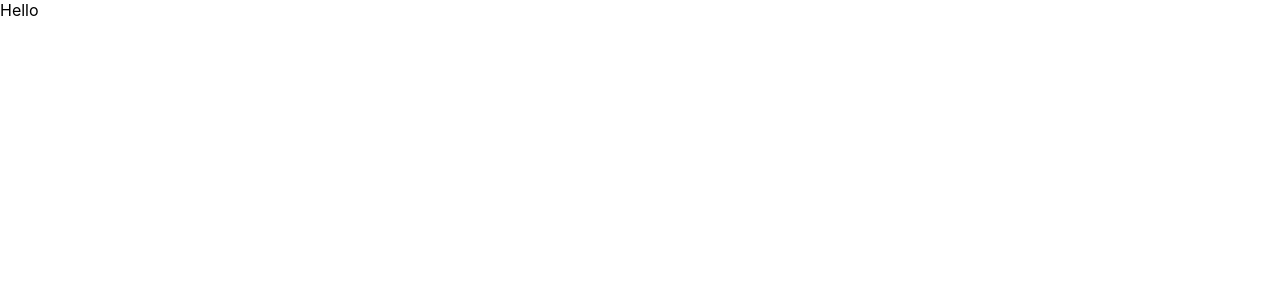
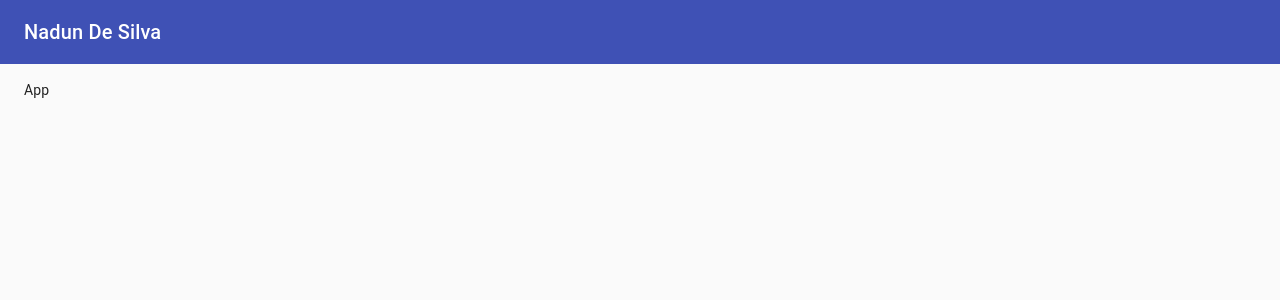
Before and after one commit to nadundesilva/nadundesilva.github.io, a React (Create React App) app in the folder _new_site/nadundesilva-website/: page / in a window 1280 px wide. Shown: the top 300 px of the page. Built offline with nearby package versions, Linux system fonts and the light colour scheme.

Commit message:
Add top nav bar

```diff
--- a/_new_site/nadundesilva-website/package.json
+++ b/_new_site/nadundesilva-website/package.json
@@ -4,6 +4,7 @@
   "private": true,
   "dependencies": {
     "@material-ui/core": "^4.12.3",
+    "@material-ui/icons": "^4.11.2",
     "@testing-library/jest-dom": "^5.14.1",
     "@testing-library/react": "^11.2.7",
     "@testing-library/user-event": "^12.8.3",
--- /dev/null
+++ b/_new_site/nadundesilva-website/src/Portal/Layout.tsx
@@ -0,0 +1,64 @@
+import { AppBar, Box, Container, createStyles, CssBaseline, Fab, makeStyles, Theme, Toolbar, Typography, useScrollTrigger, Zoom } from "@material-ui/core";
+import { KeyboardArrowUp as KeyboardArrowUpIcon } from "@material-ui/icons";
+import React, { useRef } from "react";
+
+const useStyles = makeStyles((theme: Theme) =>
+	createStyles({
+		fab: {
+			position: "fixed",
+			bottom: theme.spacing(2),
+			right: theme.spacing(2)
+		}
+	})
+);
+
+interface LayoutProps {
+	children: React.ReactElement,
+};
+
+const Layout = ({ children }: LayoutProps): React.ReactElement => {
+	const trigger = useScrollTrigger({
+		disableHysteresis: true,
+		threshold: 0,
+		target: window
+	});
+
+	const classes = useStyles();
+	const scrollToTopRef = useRef<HTMLDivElement>(null);
+
+	const appBar = React.cloneElement((
+		<AppBar>
+			<Toolbar>
+				<Typography variant="h6">Nadun De Silva</Typography>
+			</Toolbar>
+		</AppBar>
+	), {
+		elevation: trigger ? 4 : 0
+	});
+
+	const handleClick = (event: React.MouseEvent<HTMLDivElement>): void => {
+		scrollToTopRef.current?.scrollIntoView({ behavior: "smooth", block: "center" });
+	};
+
+	return (
+		<React.Fragment>
+			<CssBaseline />
+			{appBar}
+			<Toolbar ref={scrollToTopRef} />
+			<Container>
+				<Box my={2}>
+					{children}
+				</Box>
+			</Container>
+			<Zoom in={trigger}>
+				<div onClick={handleClick} role="presentation" className={classes.fab}>
+					<Fab color="secondary" size="small" aria-label="scroll back to top">
+						<KeyboardArrowUpIcon />
+					</Fab>
+				</div>
+			</Zoom>
+		</React.Fragment>
+	);
+};
+
+export default Layout;
--- /dev/null
+++ b/_new_site/nadundesilva-website/src/Portal/index.tsx
@@ -0,0 +1,14 @@
+import React from "react";
+import Layout from "./Layout";
+
+const Portal = (): React.ReactElement => {
+	return (
+		<Layout>
+			<div>
+				App
+			</div>
+		</Layout>
+	);
+};
+
+export default Portal;
--- a/_new_site/nadundesilva-website/src/index.tsx
+++ b/_new_site/nadundesilva-website/src/index.tsx
@@ -1,14 +1,15 @@
-import React from 'react';
-import ReactDOM from 'react-dom';
-import './index.css';
-import * as serviceWorkerRegistration from './serviceWorkerRegistration';
-import reportWebVitals from './reportWebVitals';
+import React from "react";
+import ReactDOM from "react-dom";
+import "./index.css";
+import * as serviceWorkerRegistration from "./serviceWorkerRegistration";
+import reportWebVitals from "./reportWebVitals";
+import Portal from "./Portal";
 
 ReactDOM.render(
-  <React.StrictMode>
-    Hello
-  </React.StrictMode>,
-  document.getElementById('root')
+	<React.StrictMode>
+		<Portal/>
+	</React.StrictMode>,
+	document.getElementById("root")
 );
 
 // If you want your app to work offline and load faster, you can change
--- a/_new_site/nadundesilva-website/src/reportWebVitals.ts
+++ b/_new_site/nadundesilva-website/src/reportWebVitals.ts
@@ -1,8 +1,8 @@
-import { ReportHandler } from 'web-vitals';
+import { ReportHandler } from "web-vitals";
 
 const reportWebVitals = (onPerfEntry?: ReportHandler): void => {
 	if (onPerfEntry !== null && onPerfEntry instanceof Function) {
-		import('web-vitals').then(({ getCLS, getFID, getFCP, getLCP, getTTFB }) => {
+		import("web-vitals").then(({ getCLS, getFID, getFCP, getLCP, getTTFB }) => {
 			getCLS(onPerfEntry);
 			getFID(onPerfEntry);
 			getFCP(onPerfEntry);
```
Also changed, not shown: _new_site/nadundesilva-website/src/service-worker.ts (+13 -13 lines), _new_site/nadundesilva-website/src/serviceWorkerRegistration.ts (+16 -16 lines), _new_site/nadundesilva-website/src/setupTests.ts (+1 -1 lines), _new_site/nadundesilva-website/.eslintrc.js, 1 other file (tests, documents, lock files or other folders).
